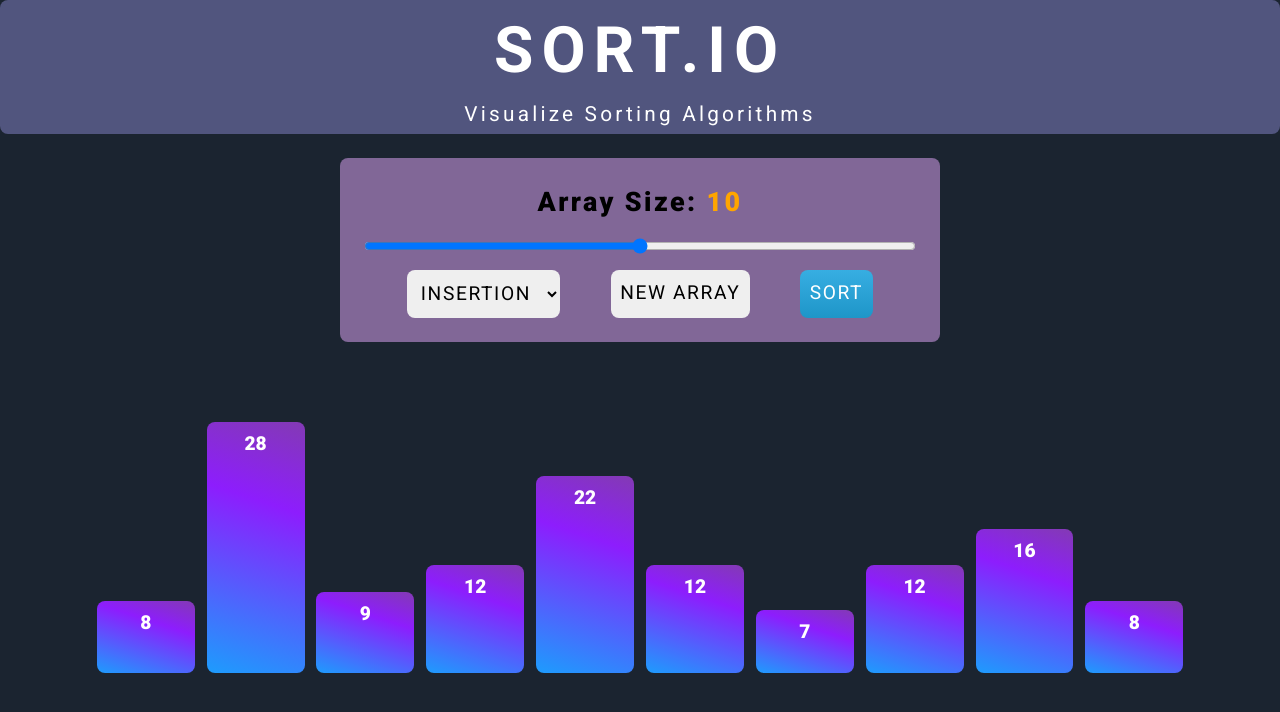
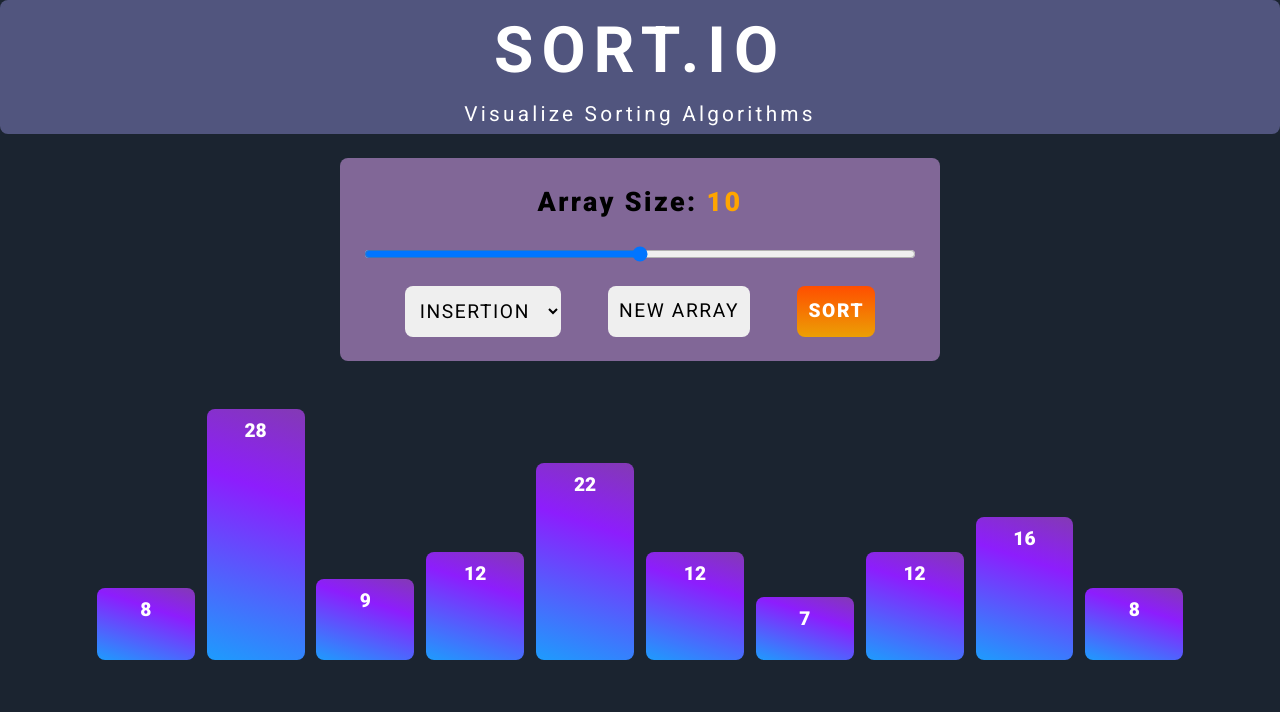
Before and after one commit to sudo-dave/Sort.io, a React (Create React App) app: page / in a window 1280 px wide. Shown: the top 712 px of the page. Built offline with nearby package versions, Linux system fonts and the light colour scheme.

Commit message:
Updated style for deployment

```diff
--- a/src/Components/styles.js
+++ b/src/Components/styles.js
@@ -40,7 +40,8 @@ export const BarWrapper = styled.div`
     rgba(141, 29, 253, 1) 33%,
     rgb(29, 156, 253) 100%
   );
-  background: ${(props) => (props.swap ? "#fd7e1d" : "")};
+  background: ${(props) =>
+    props.swap ? "linear-gradient(-180deg, #ff4e00 0%, #ec9f05 100%)" : ""};
   padding: 0.5rem;
   width: ${(props) => props.width * 2.5}vw;
   font-weight: 900;
@@ -50,7 +51,6 @@ export const BarWrapper = styled.div`
   border-radius: 0.5rem;
 
   @media (min-width: 820px) {
-    width: 15px;
     height: ${(props) => props.width * 1.6}vw;
     text-align: center;
     display: block;
@@ -73,7 +73,6 @@ export const Header = styled.header`
   padding-block: 0.2rem;
   color: white;
   h1 {
-    color: white;
     font-size: clamp(2.5rem, 6vw, 4rem);
     letter-spacing: 0.5rem;
   }
@@ -91,9 +90,10 @@ export const Main = styled.main`
   height: 85vh;
 
   @media (min-width: 820px) {
-    gap: 10vh;
-    flex-direction: column;
+    display: block;
     height: auto;
+    /* gap: 10vh; */
+    /* flex-direction: column; */
   }
 `;
 export const BarsContainer = styled.div`
@@ -110,13 +110,15 @@ export const BarsContainer = styled.div`
 
   ${ScrolBarStyle}
   @media (min-width: 820px) {
-    margin-bottom: 0;
+    /* margin-bottom: 0; */
     flex-direction: row;
     width: 85%;
     overflow-y: hidden;
     overflow-x: hidden;
     justify-content: space-evenly;
     align-items: flex-end;
+
+    margin-top: 3rem;
   }
 `;
 export const InputContainer = styled.div`
@@ -124,7 +126,7 @@ export const InputContainer = styled.div`
   width: min(100%, 600px);
   margin: 0 auto;
   text-align: center;
-  padding: 1.5rem;
+  padding: 0.7rem;
   border-radius: 0.5rem;
 
   span {
@@ -138,7 +140,7 @@ export const InputContainer = styled.div`
   }
   input[type="range"] {
     width: 100%;
-    margin-block: 1rem;
+    margin-block: 1.2rem;
   }
   select,
   button {
@@ -155,21 +157,31 @@ export const InputContainer = styled.div`
   .btns-wrapper {
     display: flex;
     flex-direction: column;
-    gap: 7px;
+    gap: 0.4rem;
   }
   .btn-sort {
-    background-image: linear-gradient(-180deg, #37aee2 0%, #1e96c8 100%);
-    border-radius: 0.5rem;
+    background-image: linear-gradient(-180deg, #ff4e00 0%, #ec9f05 100%);
     color: #ffffff;
-    user-select: none;
+    font-weight: 900;
   }
   .btn-sort:hover {
-    background-image: linear-gradient(-180deg, #1d95c9 0%, #17759c 100%);
+    background-image: linear-gradient(-180deg, #ff4e00 0%, #ec9f05 100%);
   }
   @media (min-width: 820px) {
+    padding: 1.5rem;
+
     .btns-wrapper {
       flex-direction: row;
       justify-content: space-evenly;
     }
+
+    input[type="range"] {
+      margin-block: 1.5rem;
+    }
+
+    select,
+    button {
+      padding: 0.7rem;
+    }
   }
 `;
```
